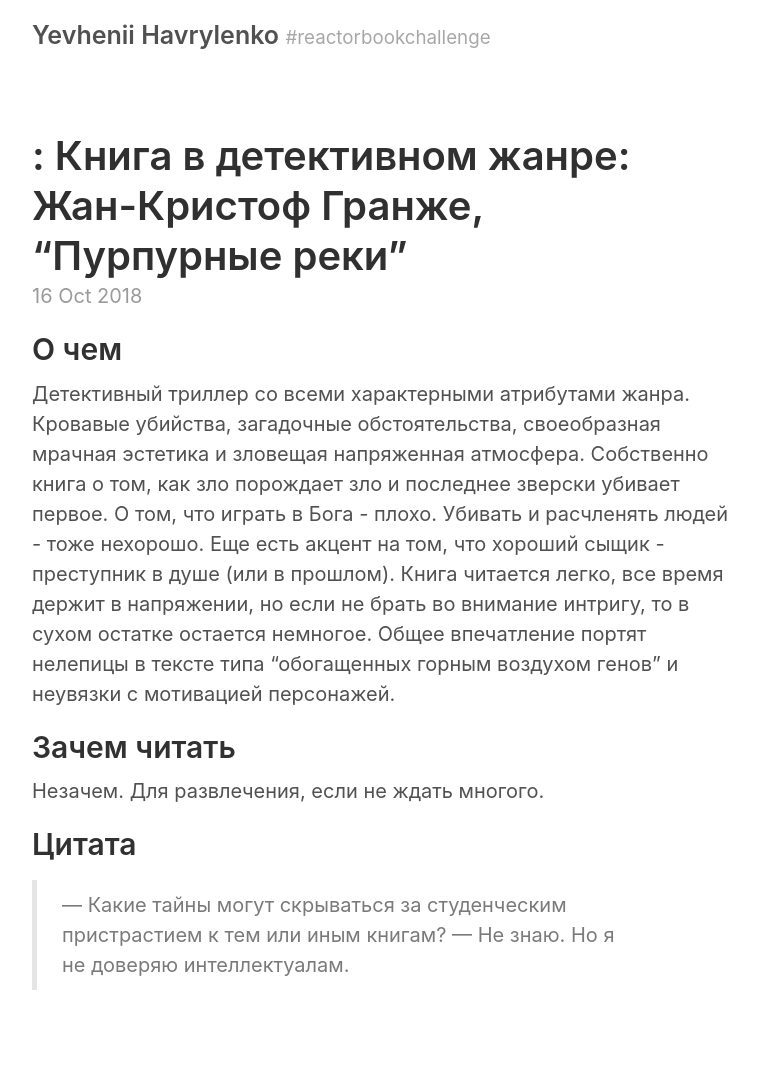
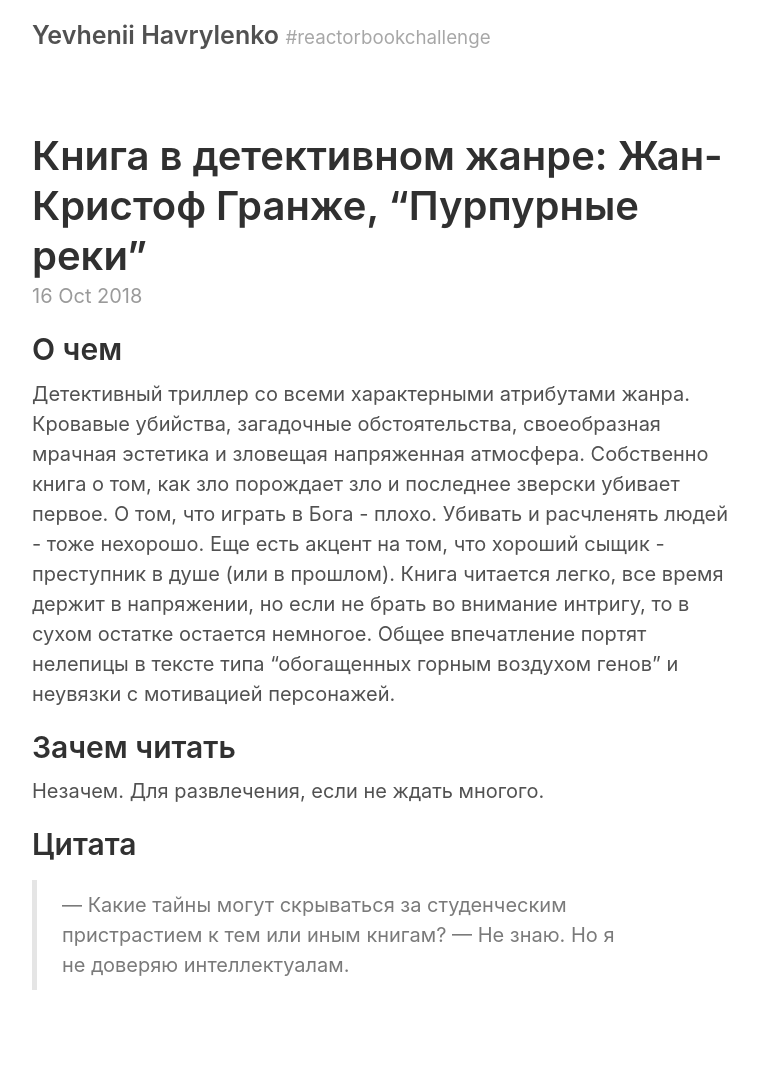
Before and after one commit to yevhenii-havrylenko/yevhenii-havrylenko.github.io, a Jekyll site: the page built from _posts/2018-10-16-les-rivieres-pourpres.md, in a window 1280 px wide. Shown: the whole page, without its empty margins (258-1016 px from the left). Built offline with Jekyll 4.4.1, drawn with Linux system fonts in a browser that asks for light colours.

```diff
--- a/_posts/2018-10-16-les-rivieres-pourpres.md
+++ b/_posts/2018-10-16-les-rivieres-pourpres.md
@@ -1,6 +1,6 @@
 ---
 layout: post
-title: ': Книга в детективном жанре: Жан-Кристоф Гранже, “Пурпурные реки”'
+title: 'Книга в детективном жанре: Жан-Кристоф Гранже, “Пурпурные реки”'
 ---
 
 ## О чем
```
